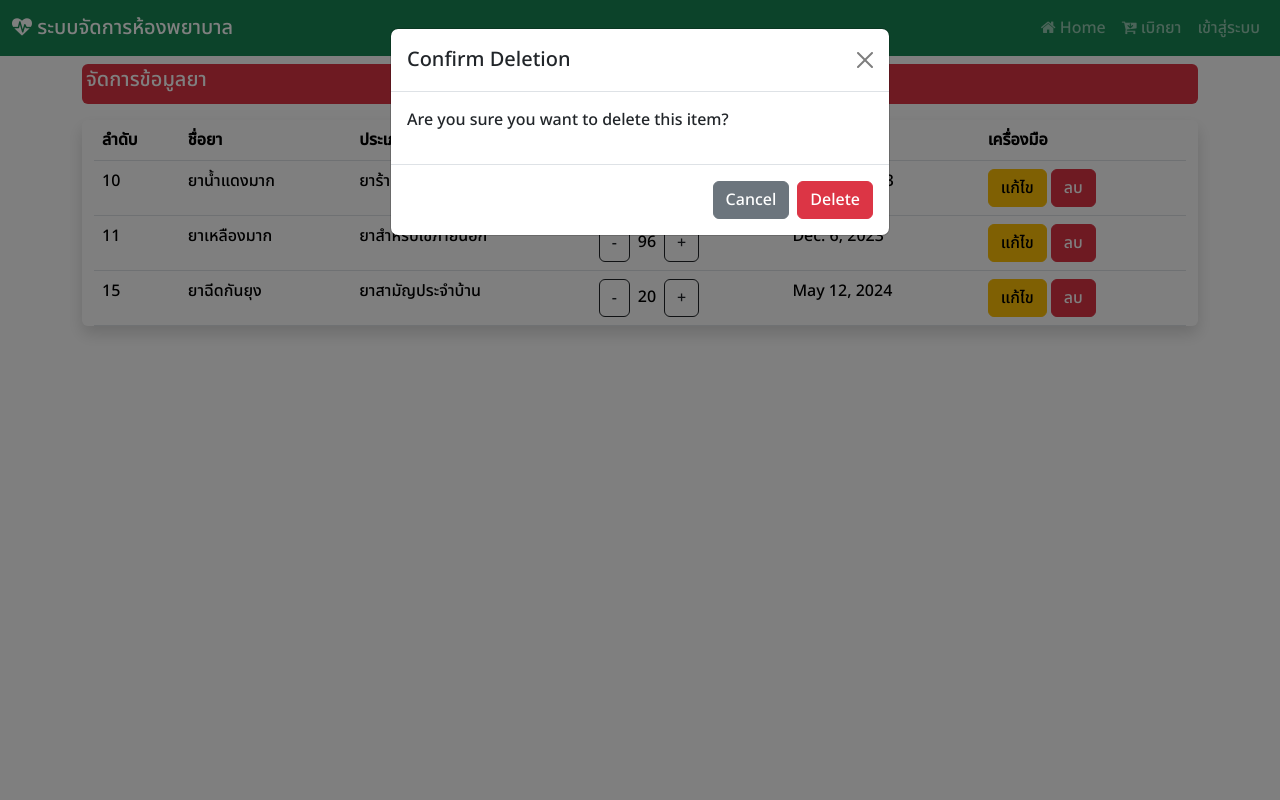
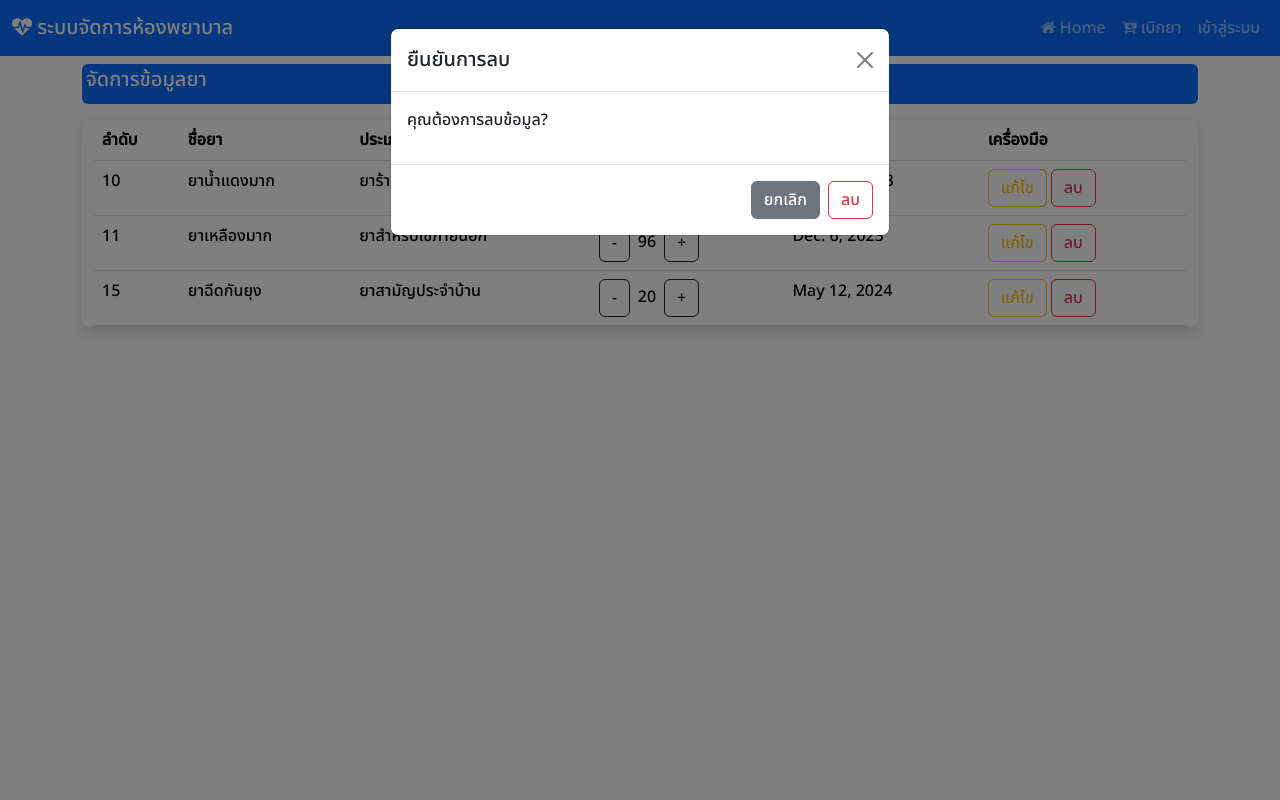
Before and after one commit to nannary/Django-HotpitalWeb, a Django app: page /manage_drug in a window 1280 px wide, after a click on "ลบ". Run offline with Django 4.2, Linux system fonts and the light colour scheme; data comes from the database, SQL or seed files in the repository; both versions use the stored data as it was after the commit; some libraries are stand-ins or nearby versions.

Commit message:
for drug in card index

```diff
--- a/hospital_app/templates/base.html
+++ b/hospital_app/templates/base.html
@@ -24,7 +24,7 @@
     </style>
   </head>
   <body>
-    <nav class="navbar navbar-expand-lg navbar-dark bg-success">
+    <nav class="navbar navbar-expand-lg navbar-dark bg-primary">
       <div class="container-fluid">
         <!-- Logo/Brand on the Left -->
         <a class="navbar-brand" href="/"><i class="fa fa-heartbeat" aria-hidden="true"></i>
--- a/hospital_app/templates/edit_drug.html
+++ b/hospital_app/templates/edit_drug.html
@@ -1,6 +1,6 @@
 {% extends "base.html" %}
 {% block content %}
-<div class="mt-2 p-1 bg-danger text-white rounded">
+<div class="mt-2 p-1 bg-primary text-white rounded">
     <h5>จัดการข้อมูลยา</h5>
   </div>
 <div class="container-fluid my-3 justify-content-center align-items-center shadow rounded">
@@ -42,8 +42,8 @@
                   <i class="fa fa-trash-o" aria-hidden="true"></i>
                     </a>
               </div><div class="col d-none d-sm-block">
-                <a href="edit/{{i.drug_id}}" class="btn btn-warning">แก้ไข<a/>
-                  <a href="#" class="btn btn-danger" data-bs-toggle="modal"
+                <a href="edit/{{i.drug_id}}" class="btn btn-outline-warning">แก้ไข<a/>
+                  <a href="#" class="btn btn-outline-danger" data-bs-toggle="modal"
                   data-bs-target="#deleteConfirmationModal"
                   onclick="setDeleteUrl('delete/{{i.drug_id}}')">
                   ลบ
@@ -58,15 +58,15 @@
     <div class="modal-dialog">
       <div class="modal-content">
         <div class="modal-header">
-          <h5 class="modal-title" id="deleteConfirmationModalLabel">Confirm Deletion</h5>
+          <h5 class="modal-title" id="deleteConfirmationModalLabel">ยืนยันการลบ</h5>
           <button type="button" class="btn-close" data-bs-dismiss="modal" aria-label="Close"></button>
         </div>
         <div class="modal-body">
-          <p>Are you sure you want to delete this item?</p>
+          <p>คุณต้องการลบข้อมูล?</p>
         </div>
         <div class="modal-footer">
-          <button type="button" class="btn btn-secondary" data-bs-dismiss="modal">Cancel</button>
-          <a id="deleteButton" href="#" class="btn btn-danger">Delete</a>
+          <button type="button" class="btn btn-secondary" data-bs-dismiss="modal">ยกเลิก</button>
+          <a id="deleteButton" href="#" class="btn btn-outline-danger">ลบ</a>
         </div>
       </div>
     </div>
--- a/hospital_app/urls.py
+++ b/hospital_app/urls.py
@@ -1,7 +1,7 @@
 from django.urls import path
 from . import views
 urlpatterns = [
-    path('', views.index),  # เพิ่ม path นี้เพื่อชี้ไปยัง index.html
+    path('', views.index, name='index'),
     path('buy_drug',views.buy_drug),
     path('add_drug',views.add_drug),
     path('add_type',views.add_type),
--- a/hospital_app/views.py
+++ b/hospital_app/views.py
@@ -8,7 +8,10 @@ def home(request):
     return render(request,'base.html')
 
 def index(request):
-    return render(request, 'index.html')
+    drugs = drug.objects.all()
+    drug_types = d_type.objects.all()
+    context = {"drugs": drugs, "drug_types": drug_types}
+    return render(request, 'index.html', context)
 
 @login_required(login_url="/login")
 def buy_drug(request):
```
Also changed, not shown: hospital_app/templates/index.html (+7 -40 lines), hospital_app/templates/manage_type.html (+7 -7 lines), db.sqlite3.
